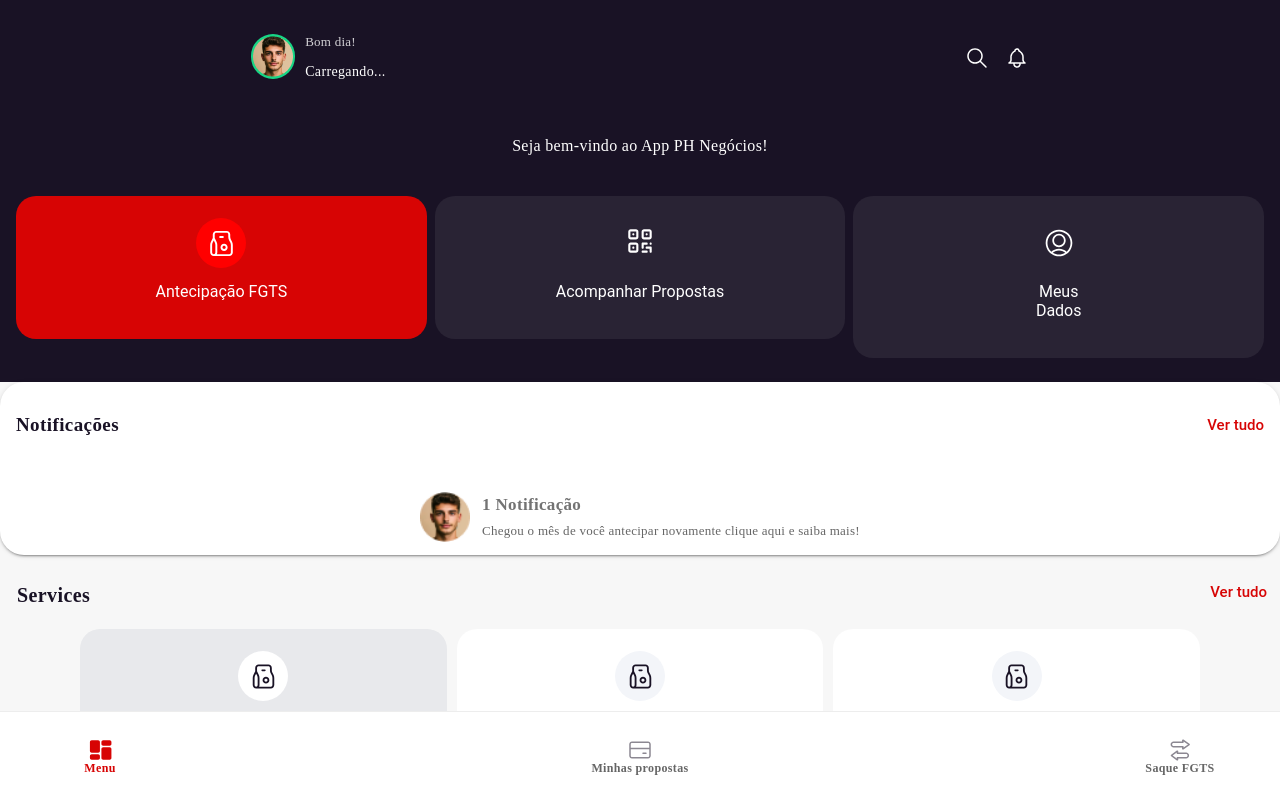
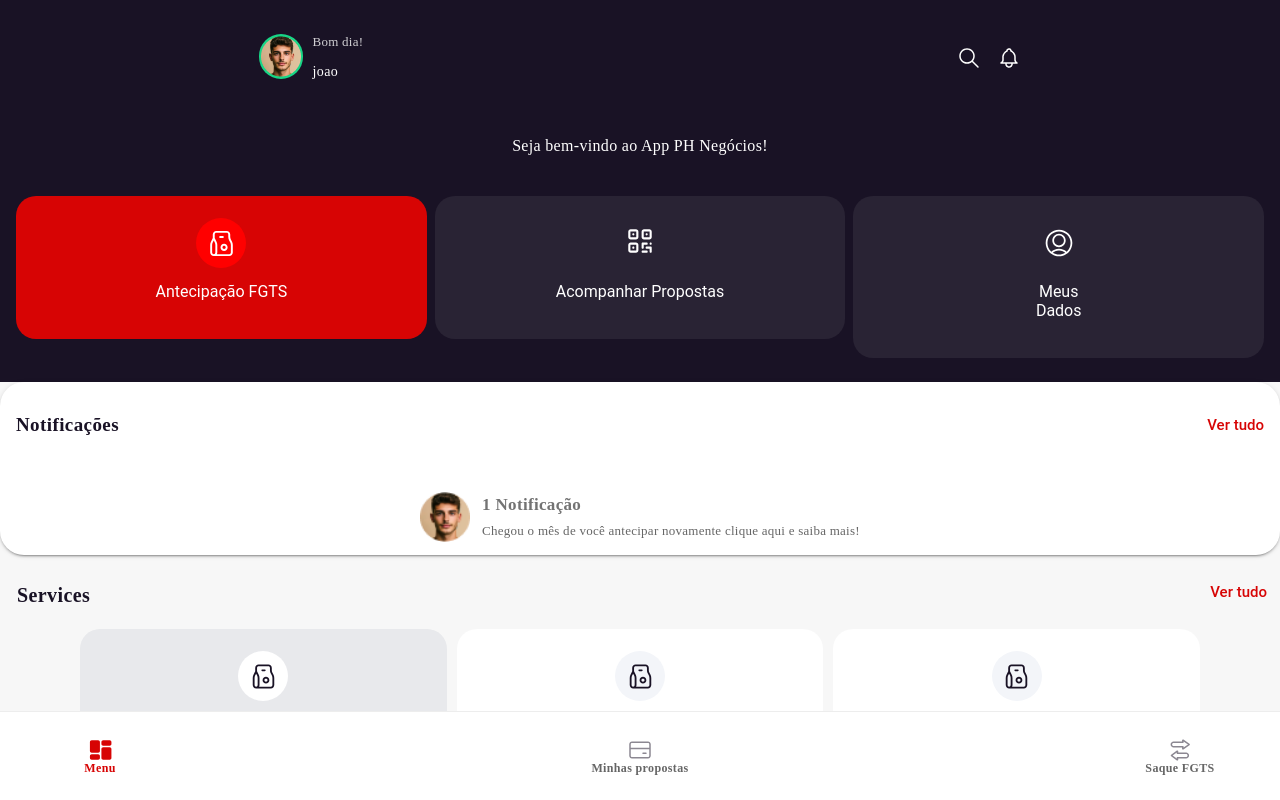
Before and after one commit to MarcosT-800/SimulationMobilePH, a React (Vite) app in the folder mobile/: page /dashboard in a window 1280 px wide. Built offline with nearby package versions, Linux system fonts and the light colour scheme.

Commit message:
Update Page.tsx

```diff
--- a/mobile/src/pages/Dashboard/Page.tsx
+++ b/mobile/src/pages/Dashboard/Page.tsx
@@ -116,7 +116,7 @@
                   </div>
                   <div>
                     <p className="custom-p-bomdia">Bom dia!</p>
-                    <p className="custom-p-name">{user ? user.user_name : "Carregando..."}</p>
+                    <p className="custom-p-name">joao</p>
                   </div>
                 </div>
 
```
